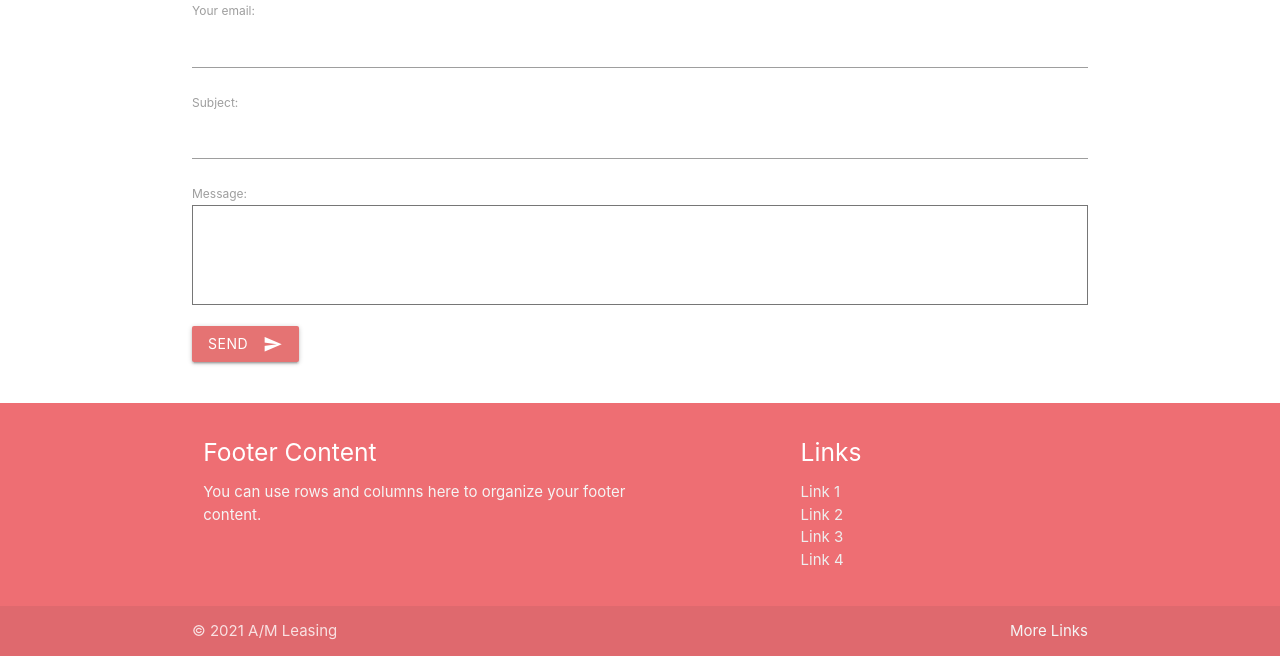
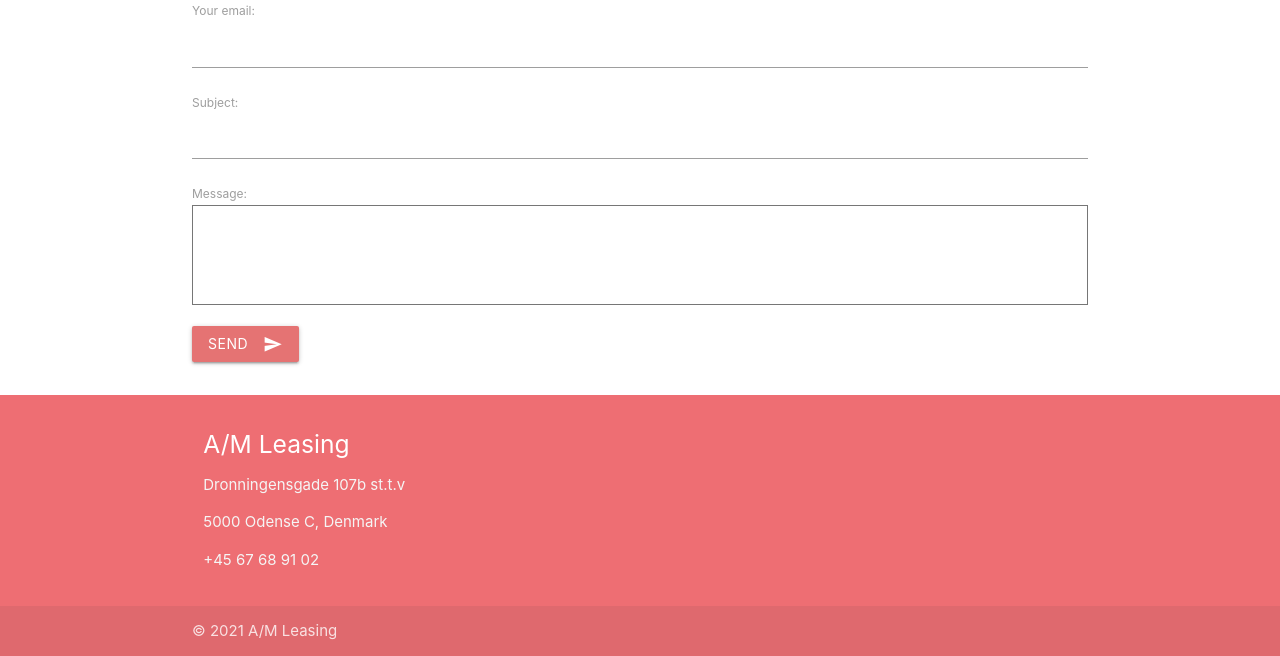
Before and after one commit to FunkyXive/CarLeasing, a Django app: template mysite/main/templates/main/contact.html in a window 1280 px wide. Shown: the part 144-800 px from the top of the page. Run offline with Django 3.2, Linux system fonts and the light colour scheme; the template is opened without the code that fills it: values that come from a table or form of the project are taken from there, others are empty; parts of the project's set-up code (start-up, migrations or seed data) failed here and were passed over; some libraries are stand-ins or nearby versions.

Commit message:
footer contact information

```diff
--- a/mysite/main/templates/main/header.html
+++ b/mysite/main/templates/main/header.html
@@ -85,25 +85,19 @@
             <div class="container">
                 <div class="row">
                     <div class="col l6 s12">
-                        <h5 class="white-text">Footer Content</h5>
-                        <p class="grey-text text-lighten-4">You can use rows and columns here to organize your footer content.
+                        <h5 class="white-text">A/M Leasing</h5>
+                        <p class="grey-text text-lighten-4">Dronningensgade 107b st.t.v
                         </p>
-                    </div>
-                    <div class="col l4 offset-l2 s12">
-                        <h5 class="white-text">Links</h5>
-                        <ul>
-                            <li><a class="grey-text text-lighten-3" href="#!">Link 1</a></li>
-                            <li><a class="grey-text text-lighten-3" href="#!">Link 2</a></li>
-                            <li><a class="grey-text text-lighten-3" href="#!">Link 3</a></li>
-                            <li><a class="grey-text text-lighten-3" href="#!">Link 4</a></li>
-                        </ul>
+                        <p class="grey-text text-lighten-4">5000 Odense C, Denmark
+                        </p>
+                        <p class="grey-text text-lighten-4">+45 67 68 91 02
+                        </p>
                     </div>
                 </div>
             </div>
             <div class="footer-copyright">
                 <div class="container">
                     © 2021 A/M Leasing
-                    <a class="grey-text text-lighten-4 right" href="#!">More Links</a>
                 </div>
             </div>
         </footer>
```
